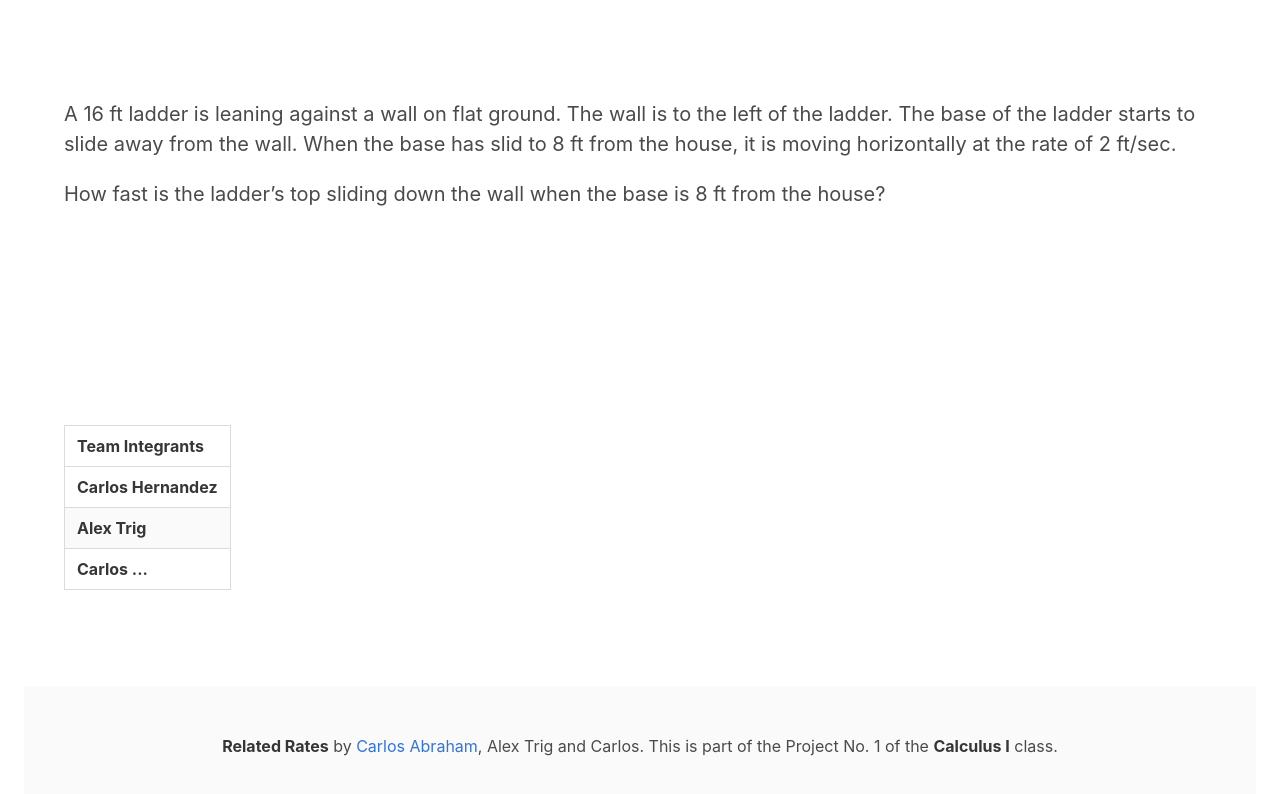
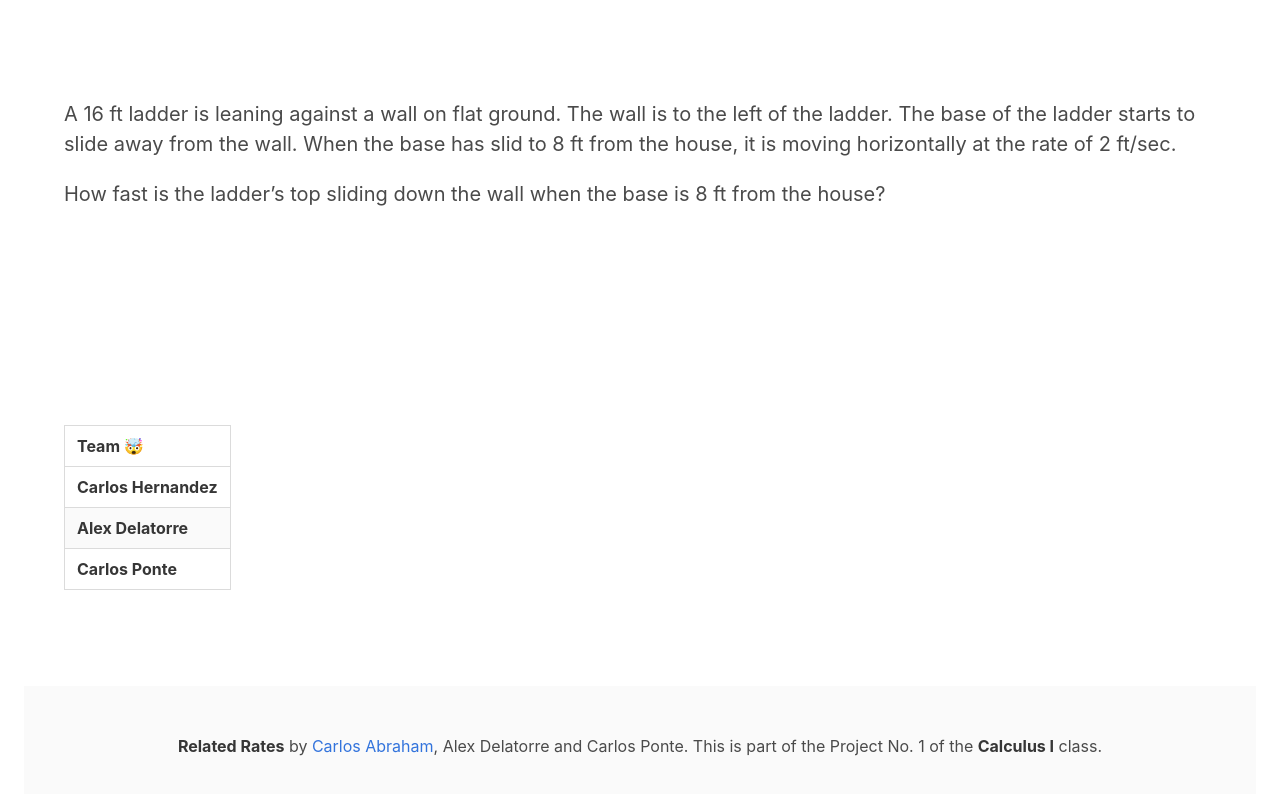
Before and after one commit to abranhe/related-rates, a plain HTML site: page index.html in a window 1280 px wide. Shown: the part 440-1234 px from the top of the page. Drawn offline with nearby package versions, Linux system fonts and the light colour scheme.

Commit message:
fix names

```diff
--- a/index.html
+++ b/index.html
@@ -72,7 +72,7 @@ Calculus 1 ~ Fall 2018
       <table class="table is-hoverable is-striped is-bordered">
         <thead>
           <tr>
-            <th>Team Integrants</th>
+            <th>Team 🤯</th>
           </tr>
         </thead>
         <tbody>
@@ -80,10 +80,10 @@ Calculus 1 ~ Fall 2018
             <th>Carlos Hernandez</th>
           </tr>
           <tr>
-            <th>Alex Trig</th>
+            <th>Alex Delatorre</th>
           </tr>
           <tr>
-            <th>Carlos ...</th>
+            <th>Carlos Ponte</th>
           </tr>
         </tbody>
       </table>
@@ -94,7 +94,7 @@ Calculus 1 ~ Fall 2018
 		<footer class="footer">
 			<div class="content has-text-centered">
 				<p>
-					<strong>Related Rates</strong> by <a href="https://twitter.com/abranhe">Carlos Abraham</a>, Alex Trig and Carlos.
+					<strong>Related Rates</strong> by <a href="https://github.com/abranhe" target="_blank">Carlos Abraham</a>, Alex Delatorre and Carlos Ponte.
 					This is part of the Project No. 1 of the <strong>Calculus Ⅰ</strong> class.
 				</p>
 			</div>
```
